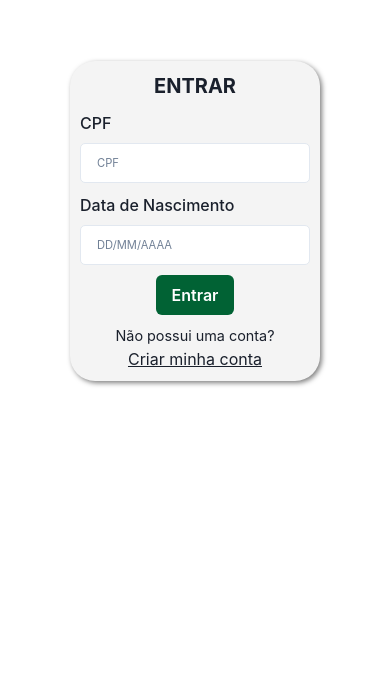
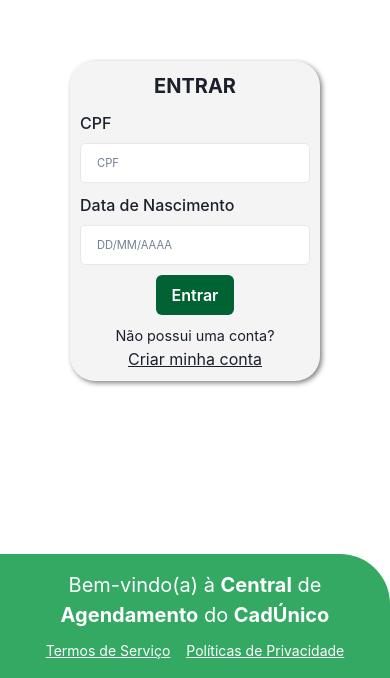
Before and after one commit to joaopedev/agendamento-cras-campos, a React (Create React App) app: page / in a window 390 px wide. Shown: the part 166-844 px from the top of the page. Built offline with nearby package versions, Linux system fonts and the light colour scheme; no server answers.

Commit message:
Adicionado footer login
Adicionado footer login versao mobile e desktop com TOS e politicas de privacidade
Fix rota para TOS pagina de cadastro

```diff
--- /dev/null
+++ b/src/components/FooterLogin.tsx
@@ -0,0 +1,50 @@
+import { Box, Flex, Text, Link } from '@chakra-ui/react';
+
+export const FooterLogin: React.FC = () => {
+  return (
+    <Box
+      as='footer'
+      display={['', 'none', 'none', 'none']}
+      bg='hsla(145, 100%, 29%, 0.80)'
+      color='white'
+      p={4}
+      borderRadius='0 50px 0 0 '
+      bottom={0}
+      w='100%'
+      zIndex={2}
+      position={'fixed'}
+    >
+      <Flex px={4} direction='column' alignItems='center' textAlign='center'>
+        <Text fontSize='20'>
+          Bem-vindo(a) à <b>Central</b> de <b>Agendamento</b> do <b>CadÚnico</b>
+        </Text>
+
+        <Box mt={2}>
+          <Link
+            as='a'
+            href='/termos'
+            fontSize='sm'
+            color='white'
+            textDecoration='underline'
+            mr={4}
+            target='_blank' // Abre em uma nova aba
+            rel='noopener noreferrer' // Segurança
+          >
+            Termos de Serviço
+          </Link>
+          <Link
+            as='a'
+            href='/privacidade'
+            fontSize='sm'
+            color='white'
+            textDecoration='underline'
+            target='_blank' // Abre em uma nova aba
+            rel='noopener noreferrer' // Segurança
+          >
+            Políticas de Privacidade
+          </Link>
+        </Box>
+      </Flex>
+    </Box>
+  );
+};
--- a/src/pages/cadastroPage.tsx
+++ b/src/pages/cadastroPage.tsx
@@ -496,7 +496,7 @@ export const Cadastro: React.FC = () => {
                     Eu aceito os{' '}
                     <Link
                       as='a'
-                      href='/privacidade'
+                      href='/termos'
                       fontSize='sm'
                       color='blue.600'
                       textDecoration='underline'
--- a/src/pages/loginPage.tsx
+++ b/src/pages/loginPage.tsx
@@ -12,13 +12,15 @@ import {
   FormControl,
   FormLabel,
   useToast,
+  Text,
+  useBreakpointValue,
 } from '@chakra-ui/react';
 import { useNavigate } from 'react-router-dom';
 import { yupResolver } from '@hookform/resolvers/yup';
 import { useForm } from 'react-hook-form';
 import { Link as RouterLink } from 'react-router-dom';
 import SidebarLogin from '../components/SidebarLogin';
-// import { FooterLogin } from '../components/FooterLogin';
+import { FooterLogin } from '../components/FooterLogin';
 import { SignIn } from '../types/auth-data';
 import { useAuth } from '../hook/useAuth';
 import { loginSchema } from '../validation/auth';
@@ -29,6 +31,7 @@ export const Login: React.FC = () => {
   const navigate = useNavigate();
   const [inputCpf, setInputCpf] = useState('');
   const [inputDataNascimento, setInputDataNascimento] = useState(''); // New state for unformatted date
+  const isDesktop = useBreakpointValue({ base: false, lg: true });
   const toast = useToast();
   const {
     register,
@@ -104,7 +107,6 @@ export const Login: React.FC = () => {
   return (
     <Flex h='100vh' flex={['column', '', '', '']}>
       <SidebarLogin />
-      {/* <FooterLogin /> */}
       <Stack
         pt={['60px', '0', '0', '0']}
         pb={['130px', '0', '0', '0']}
@@ -211,18 +213,54 @@ export const Login: React.FC = () => {
           <Box sx={textStyle3}></Box>
           {/* <Link as={RouterLink} to='/home' sx={textStyle4}>
             Esqueci minha senha
-          </Link> */}
+            </Link> */}
         </Box>
         {/* <Link
           display={['inline', 'none', 'none', 'none']}
           href={isFuncionario ? '/' : '/funcionario'}
           fontSize={'xs'}
+          >
+          <Text as={'u'}>
+          {isFuncionario ? 'Entrar como usuário' : 'Entrar como funcionário'}
+          </Text>
+          </Link> */}
+      </Stack>
+      <FooterLogin />
+      {isDesktop && (
+        <Flex
+          as='footer'
+          position='fixed'
+          bottom='0'
+          left='600px' // Set this to your sidebar width
+          width='calc(100% - 250px)' // Adjust the width accordingly
+          justify='center'
+          bg='transparent'
+          py={2}
+          zIndex='1' // Ensure the footer appears above other content if necessary
         >
-          <Text as={'u'}>
-            {isFuncionario ? 'Entrar como usuário' : 'Entrar como funcionário'}
+          <Text fontSize='xs'>
+            <Link
+              href='/termos'
+              color='blue.500'
+              mr={2}
+              target='_blank'
+              rel='noopener noreferrer'
+            >
+              Termos de Serviço
+            </Link>
+            {' | '}
+            <Link
+              href='/privacidade'
+              color='blue.500'
+              ml={2}
+              target='_blank'
+              rel='noopener noreferrer'
+            >
+              Políticas de Privacidade
+            </Link>
           </Text>
-        </Link> */}
-      </Stack>
+        </Flex>
+      )}
     </Flex>
   );
 };
```
